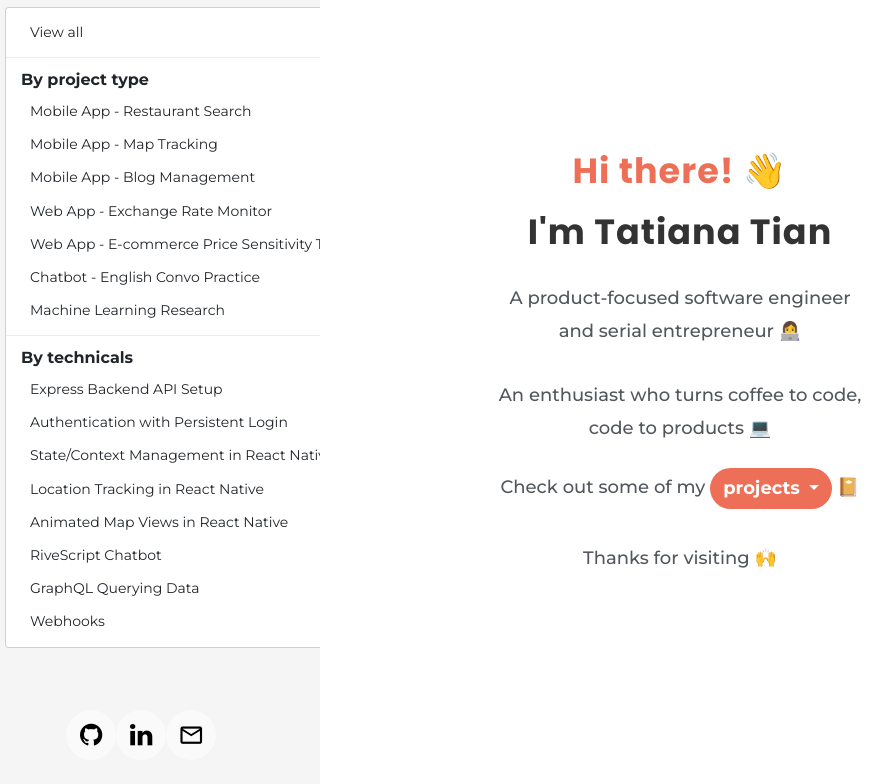
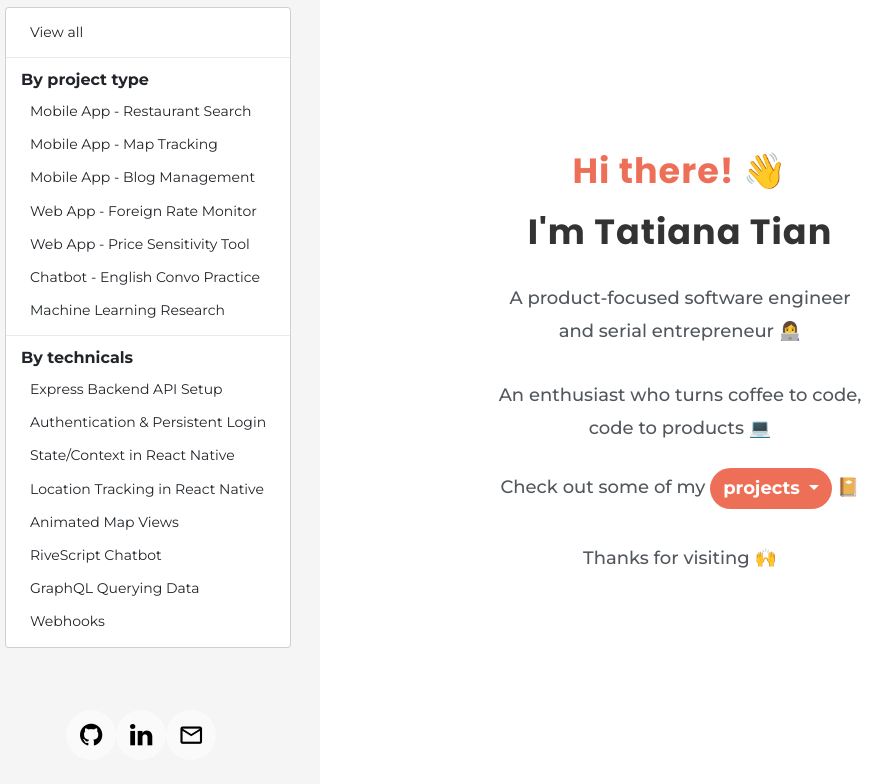
Before and after one commit to TatianaTian/tatianatian.github.io, a plain HTML site: page index.html in a window 1280 px wide. Both pictures are taken after a click on the button "Projects". Shown: the full height of the page, 0-890 px from the left. Drawn offline with nearby package versions, Linux system fonts and the light colour scheme; some packages are replaced by stand-ins of ours; files that its build step writes are made by us from their sources; no server answers; files whose address does not match are found by name.

```diff
--- a/index.html
+++ b/index.html
@@ -156,26 +156,23 @@
 							<a class="dropdown-item" href="project.html" style=" font-size: 14px;">View all</a>
 							<div class="dropdown-divider"></div>
 						  <Dropdown.ItemText style=" font-size: 16px; font-weight: bold; margin-left: 15px;">By project type</Dropdown.ItemText>
-
-
 						  <a class="dropdown-item" href="projectRestaurantApp.html" style=" font-size: 14px;">Mobile App - Restaurant Search</a>
 						  <a class="dropdown-item" href="projectMapTracking.html" style=" font-size: 14px;">Mobile App - Map Tracking</a>
-						  <a class="dropdown-item" href="projectBlog.html" style=" font-size: 14px;">Mobile App - Blog Management</a>
-						  <a class="dropdown-item" href="projectCurrencyMonitor.html" style="font-size: 14px;">Web App - Exchange Rate Monitor</a>
-						  <a class="dropdown-item" href="projectPriceSensitivity.html" style=" font-size: 14px;">Web App - E-commerce Price Sensitivity Tool</a>
+						  <a class="dropdown-item" href="projectMapTracking.html" style=" font-size: 14px;">Mobile App - Blog Management</a>
+						  <a class="dropdown-item" href="projectCurrencyMonitor.html" style="font-size: 14px;">Web App - Foreign Rate Monitor</a>
+						  <a class="dropdown-item" href="projectPriceSensitivity.html" style=" font-size: 14px;">Web App - Price Sensitivity Tool</a>
 						  <a class="dropdown-item" href="projectChatbot.html" style=" font-size: 14px;">Chatbot - English Convo Practice</a>
 						  <a class="dropdown-item" href="projectMachineLearning.html" style=" font-size: 14px;">Machine Learning Research</a>
 						  <div class="dropdown-divider"></div>
 						  <Dropdown.ItemText style=" font-size: 16px; font-weight: bold; margin-left: 15px;">By technicals</Dropdown.ItemText>
 						  <a class="dropdown-item" href="projectMapTracking.html" style=" font-size: 14px;">Express Backend API Setup</a>
-						  <a class="dropdown-item" href="projectRestaurantApp.html" style=" font-size: 14px;">Authentication with Persistent Login</a>
-						  <a class="dropdown-item" href="projectBlog.html" style="font-size: 14px;">State/Context Management in React Native</a>
+						  <a class="dropdown-item" href="projectRestaurantApp.html" style=" font-size: 14px;">Authentication & Persistent Login</a>
+						  <a class="dropdown-item" href="projectBlog.html" style="font-size: 14px;">State/Context in React Native</a>
 						  <a class="dropdown-item" href="projectMapTracking.html" style="font-size: 14px;">Location Tracking in React Native</a>
-						  <a class="dropdown-item" href="projectRestaurantApp.html" style="font-size: 14px;">Animated Map Views in React Native</a>
+						  <a class="dropdown-item" href="projectRestaurantApp.html" style="font-size: 14px;">Animated Map Views</a>
 						  <a class="dropdown-item" href="projectChatbot.html" style=" font-size: 14px;">RiveScript Chatbot</a>
 						  <a class="dropdown-item" href="projectPriceSensitivity.html" style=" font-size: 14px;">GraphQL Querying Data</a>
 						  <a class="dropdown-item" href="projectPriceSensitivity.html" style=" font-size: 14px;">Webhooks</a>
-
 						</div>
 					  </div>
 					  <br/>
@@ -224,17 +221,17 @@
 								  <a class="dropdown-item" href="projectRestaurantApp.html" style=" font-size: 14px;">Mobile App - Restaurant Search</a>
 								  <a class="dropdown-item" href="projectMapTracking.html" style=" font-size: 14px;">Mobile App - Map Tracking</a>
 								  <a class="dropdown-item" href="projectMapTracking.html" style=" font-size: 14px;">Mobile App - Blog Management</a>
-								  <a class="dropdown-item" href="projectCurrencyMonitor.html" style="font-size: 14px;">Web App - Exchange Rate Monitor</a>
-								  <a class="dropdown-item" href="projectPriceSensitivity.html" style=" font-size: 14px;">Web App - E-commerce Price Sensitivity Tool</a>
+								  <a class="dropdown-item" href="projectCurrencyMonitor.html" style="font-size: 14px;">Web App - Foreign Rate Monitor</a>
+								  <a class="dropdown-item" href="projectPriceSensitivity.html" style=" font-size: 14px;">Web App - Price Sensitivity Tool</a>
 								  <a class="dropdown-item" href="projectChatbot.html" style=" font-size: 14px;">Chatbot - English Convo Practice</a>
 								  <a class="dropdown-item" href="projectMachineLearning.html" style=" font-size: 14px;">Machine Learning Research</a>
 								  <div class="dropdown-divider"></div>
 								  <Dropdown.ItemText style=" font-size: 16px; font-weight: bold; margin-left: 15px;">By technicals</Dropdown.ItemText>
 								  <a class="dropdown-item" href="projectMapTracking.html" style=" font-size: 14px;">Express Backend API Setup</a>
-								  <a class="dropdown-item" href="projectRestaurantApp.html" style=" font-size: 14px;">Authentication with Persistent Login</a>
-								  <a class="dropdown-item" href="projectBlog.html" style="font-size: 14px;">State/Context Management in React Native</a>
+								  <a class="dropdown-item" href="projectRestaurantApp.html" style=" font-size: 14px;">Authentication & Persistent Login</a>
+								  <a class="dropdown-item" href="projectBlog.html" style="font-size: 14px;">State/Context in React Native</a>
 								  <a class="dropdown-item" href="projectMapTracking.html" style="font-size: 14px;">Location Tracking in React Native</a>
-								  <a class="dropdown-item" href="projectRestaurantApp.html" style="font-size: 14px;">Animated Map Views in React Native</a>
+								  <a class="dropdown-item" href="projectRestaurantApp.html" style="font-size: 14px;">Animated Map Views</a>
 								  <a class="dropdown-item" href="projectChatbot.html" style=" font-size: 14px;">RiveScript Chatbot</a>
 								  <a class="dropdown-item" href="projectPriceSensitivity.html" style=" font-size: 14px;">GraphQL Querying Data</a>
 								  <a class="dropdown-item" href="projectPriceSensitivity.html" style=" font-size: 14px;">Webhooks</a>
```
Also changed, not shown: about.html (+11 -10 lines), project.html (+5 -7 lines), projectBlog.html (+5 -7 lines), projectChatbot.html (+5 -7 lines), projectCurrencyMonitor.html (+5 -5 lines), projectMachineLearning.html (+5 -7 lines), projectMapTracking.html (+6 -8 lines), projectPriceSensitivity.html (+5 -7 lines), projectRestaurantApp.html (+0 -2 lines).
